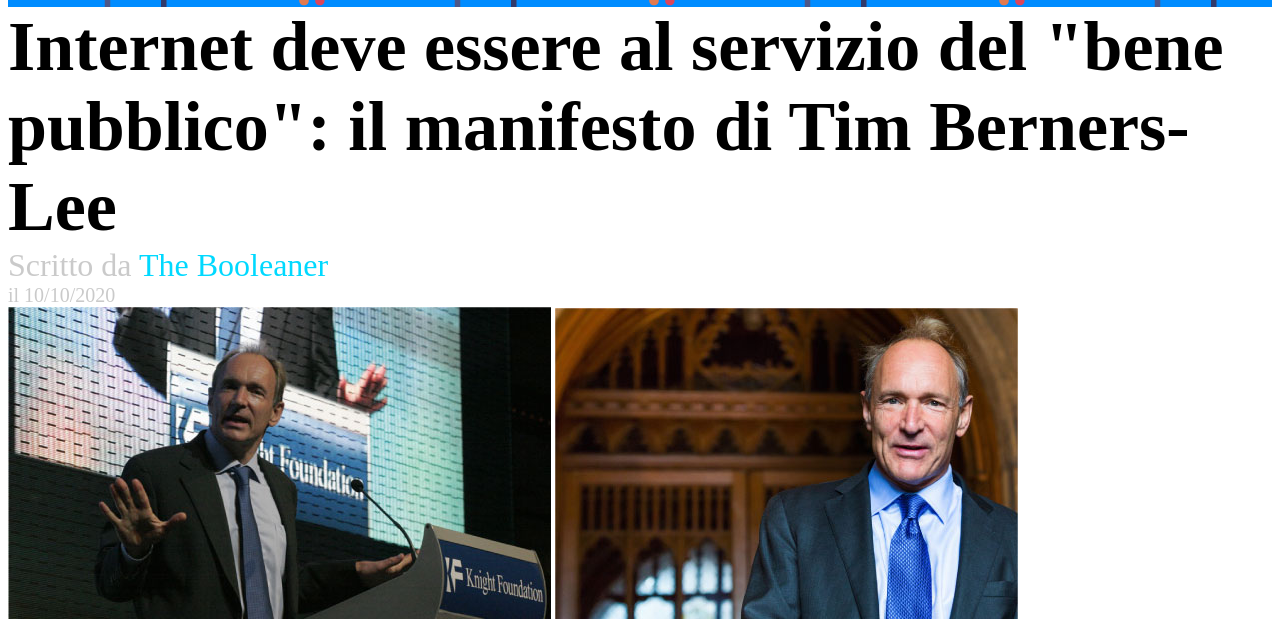
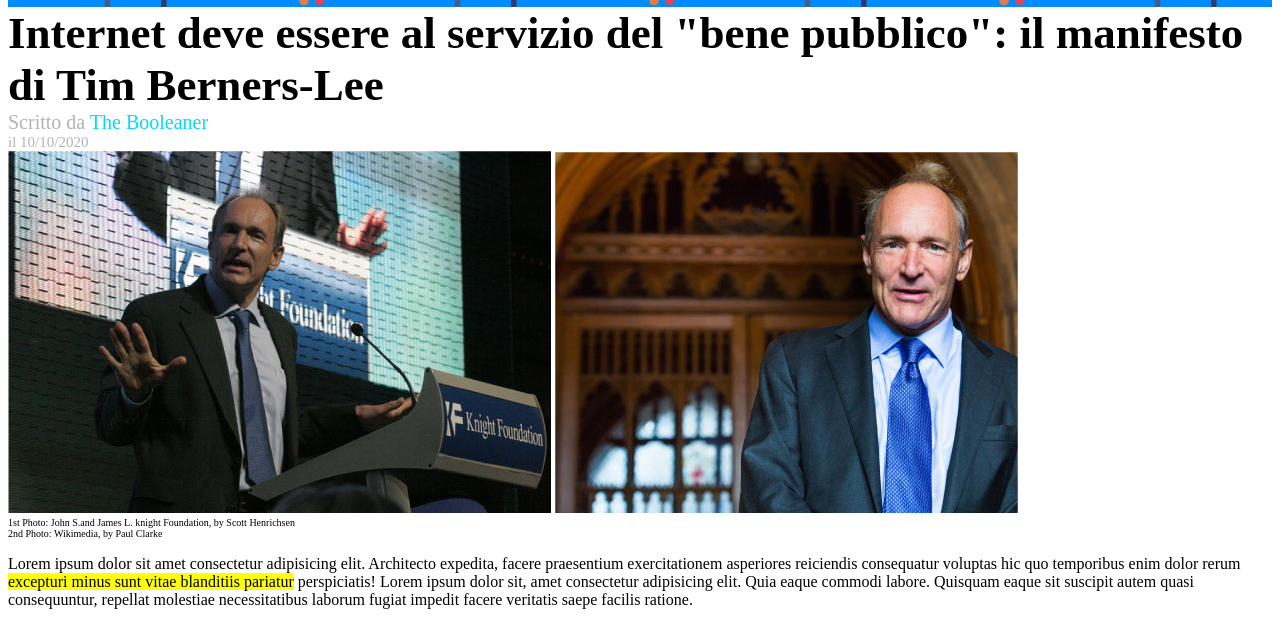
Before and after one commit to renatoirina/html-css-booleaner, a plain HTML site: page index.html in a window 1280 px wide. Shown: the part 181-800 px from the top of the page. Drawn offline with Linux system fonts and the light colour scheme.

Commit message:
fix: photo description in subtitles

```diff
--- a/css/style.css
+++ b/css/style.css
@@ -19,17 +19,22 @@ header{
 }
 
 h1{
-    font-size: 70px;
+    font-size: 45px;
     margin-top: 0px;
     margin-bottom: 0px;
 }
 
 h2{
-    color: rgba(128, 128, 128, 0.418);
-    font-size: 32px;
+    color: rgba(73, 73, 73, 0.418);
+    font-size: 20px;
     margin-top: 0px;
     margin-bottom: 0px;
     font-weight: 200;
+}
+
+.subtitle{
+    font-size: 10px;
+    margin-top: 0px;
 }
 
 em{
@@ -38,8 +43,8 @@ em{
 }
 
 h3{
-    color: rgba(128, 128, 128, 0.418);
-    font-size: 20px;
+    color: rgba(73, 73, 73, 0.418);
+    font-size: 15px;
     margin-top: 0px;
     margin-bottom: 0px;
     font-weight: 100;
--- a/index.html
+++ b/index.html
@@ -31,7 +31,7 @@
         <div class="photo-description">
             <img src="./img/tim-1.jpg" alt="Tim che parla">
             <img src="./img/tim-2.jpg" alt="Foto di Tim">
-            <p>
+            <p class="subtitle">
                 1st Photo: John S.and James L. knight Foundation, by Scott Henrichsen
                 <br>
                 2nd Photo: Wikimedia, by Paul Clarke
```
